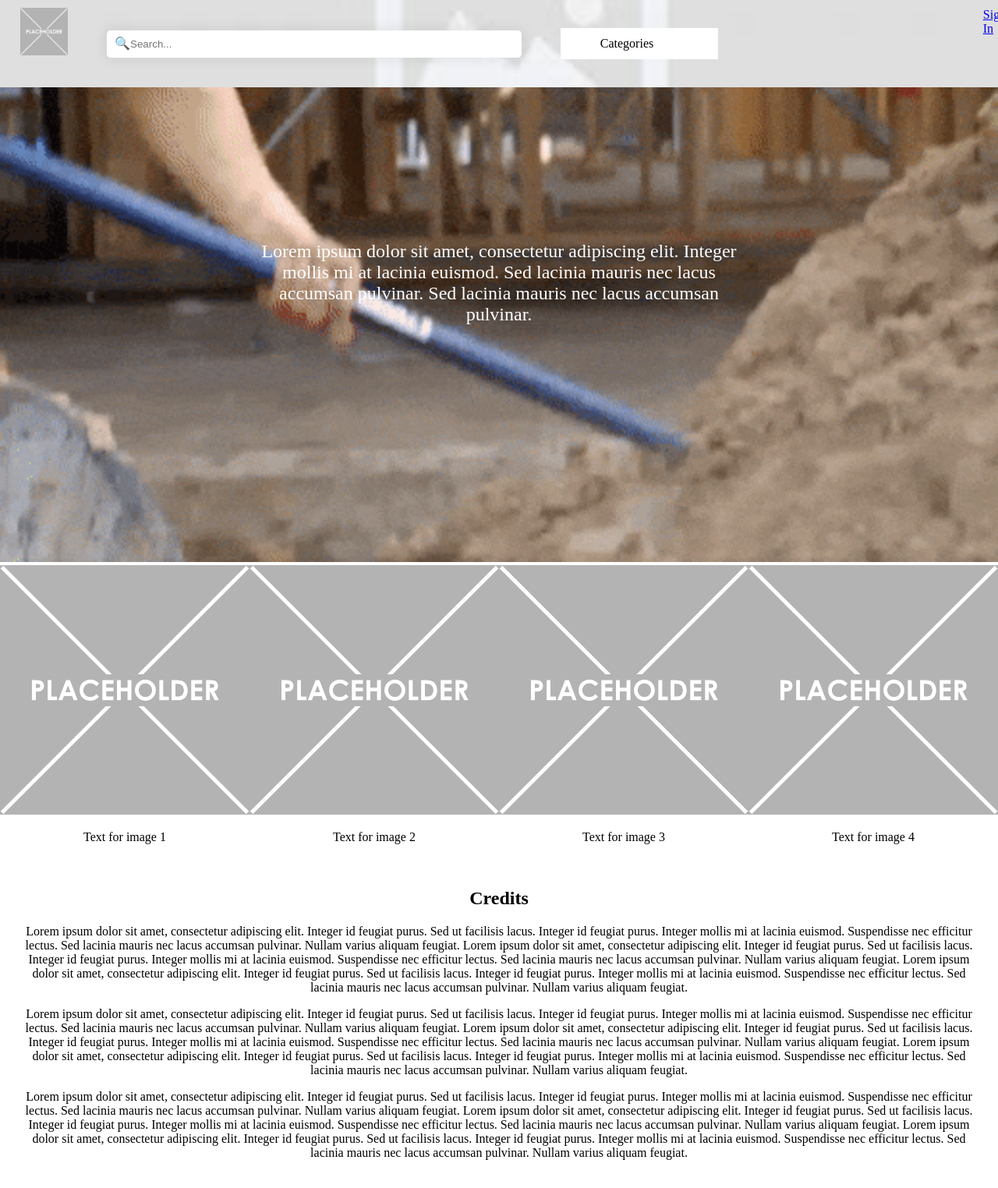
After one commit to JC3009/CITS3403-Project, a Python web app: template Website/app/templates/page_main.html in a window 1280 px wide. The commit adds this page. Shown: the whole page at 78% size. Run offline with Jinja, Linux system fonts and the light colour scheme; the template is opened without the code that fills it, so the values that code supplies are empty.

Commit message:
added some more design and functionality

```diff
--- a/Website/app/routes.py
+++ b/Website/app/routes.py
@@ -3,4 +3,8 @@ from app import flaskApp
 
 @flaskApp.route('/')
 def home():
-    return render_template('index.html')
+    return render_template('page_main.html')
+
+@flaskApp.route('/login')
+def login():
+    return render_template('login.html')
--- a/Website/app/static/styles.css
+++ b/Website/app/static/styles.css
@@ -5,16 +5,22 @@ body {
 }
 
 header {
+    position: fixed;
+    top: 0;
+    width: 100%;
+    z-index: 1000;
     display: flex;
     justify-content: flex-start;
     align-items: center;
     padding: 20px 2%;
-    background-image: url('images/placeholderbanner.png'); /* Add this line */
-    background-size: cover; /* Add this line */
-    background-position: center; /* Add this line */
+    background-image: url('images/placeholderbanner.png');
+    background-size: cover;
+    background-position: center;
+
 }
 
 .logo-container {
+    margin-top: -10px;
     width: 5%;
     align-self: flex-start;
 }
@@ -65,6 +71,31 @@ nav ul li a {
 }
 
 .signin {
+    margin-top: -10px;
     margin-left: 90px;
     align-self: flex-start;
 }
+
+.image-section {
+    display: flex;
+    justify-content: space-between;
+}
+
+.image-container {
+    text-align: center;
+    flex: 1;
+}
+
+.image-container img {
+    width: 100%;
+    height: auto;
+}
+
+.credits-section {
+    padding: 20px;
+    text-align: center;
+}
+
+header.scrolled {
+    height: 10px; /* Adjust this value as needed */
+}
--- /dev/null
+++ b/Website/app/templates/page_main.html
@@ -0,0 +1,160 @@
+<!DOCTYPE html>
+<html>
+<head>
+    <link rel="stylesheet" type="text/css" href="{{ url_for('static', filename='styles.css') }}">
+    <style>
+        .dropdown {
+            position: relative;
+            display: inline-block;
+        }
+        .dropdown-content {
+            display: none;
+            position: absolute;
+            min-width: 160px;
+            z-index: 1;
+            box-shadow: 0px 8px 16px 0px rgba(0,0,0,0.2);
+            background-color: #f9f9f9;
+            border: 1px solid black;
+        }
+        .dropdown-content a {
+            color: black;
+            padding: 12px 16px;
+            text-decoration: none;
+            display: block;
+        }
+        .dropdown-content a:hover {
+            background-color: #f1f1f1;
+        }
+        .dropdown:hover .dropdown-content {
+            display: block;
+        }
+        .search-container {
+            position: relative;
+        }
+        .search-container input[type="text"] {
+            padding-left: 30px;
+        }
+        .search-container::before {
+            content: "\1F50D";
+            position: absolute;
+            left: 10px;
+            top: 7px;
+            font-size: 16px;
+        }
+        .gif-container {
+            position: relative;
+            width: 100%;
+        }
+        .gif-container img {
+            width: 100%;
+            height: auto;
+        }
+        .overlay-text {
+            position: absolute;
+            top: 50%;
+            left: 50%;
+            transform: translate(-50%, -50%);
+            color: white;
+            font-size: 24px;
+            text-align: center;
+        }
+    </style>
+</head>
+<body>
+    <header>
+        <div class="logo-container">
+            <img src="{{ url_for('static', filename='images/placeholder.png') }}" alt="Logo">
+        </div>
+        <div class="search-container">
+            <input type="text" placeholder="Search...">
+        </div>
+        <nav>
+            <ul>
+                <li class="dropdown">
+                    <a href="#">Categories</a>
+                    <div class="dropdown-content">
+                        <a href="#"></a>
+                        <a href="#">Tab 2</a>
+                        <!-- Add more tabs as needed -->
+                        <a href="#">Tab 10</a>
+                    </div>
+                </li>
+            </ul>
+        </nav>
+        <div class="signin">
+            <a href="{{ url_for('login') }}">Sign In</a>
+        </div>
+    </header>
+    <div class="gif-container">
+        <img src="{{ url_for('static', filename='images/Tradie_Digging.gif') }}" alt="GIF">
+        <div class="overlay-text">Lorem ipsum dolor sit amet, consectetur adipiscing elit. Integer mollis mi at lacinia euismod. Sed lacinia mauris nec lacus accumsan pulvinar. Sed lacinia mauris nec lacus accumsan pulvinar.</div>
+    </div>
+    <section class="image-section">
+        <div class="image-container">
+            <img src="{{ url_for('static', filename='images/placeholder.png') }}" alt="Image 1">
+            <p>Text for image 1</p>
+        </div>
+        <div class="image-container">
+            <img src="{{ url_for('static', filename='images/placeholder.png') }}" alt="Image 2">
+            <p>Text for image 2</p>
+        </div>
+        <div class="image-container">
+            <img src="{{ url_for('static', filename='images/placeholder.png') }}" alt="Image 3">
+            <p>Text for image 3</p>
+        </div>
+        <div class="image-container">
+            <img src="{{ url_for('static', filename='images/placeholder.png') }}" alt="Image 4">
+            <p>Text for image 4</p>
+        </div>
+    </section>
+    <section class="credits-section">
+        <h2>Credits</h2>
+        <p>Lorem ipsum dolor sit amet, consectetur adipiscing elit. Integer id feugiat purus. Sed ut facilisis lacus.
+
+            Integer id feugiat purus. Integer mollis mi at lacinia euismod. Suspendisse nec efficitur lectus. Sed lacinia mauris nec lacus accumsan pulvinar. Nullam varius aliquam feugiat.
+            Lorem ipsum dolor sit amet, consectetur adipiscing elit. Integer id feugiat purus. Sed ut facilisis lacus.
+
+            Integer id feugiat purus. Integer mollis mi at lacinia euismod. Suspendisse nec efficitur lectus. Sed lacinia mauris nec lacus accumsan pulvinar. Nullam varius aliquam feugiat.
+
+            Lorem ipsum dolor sit amet, consectetur adipiscing elit. Integer id feugiat purus. Sed ut facilisis lacus.
+
+            Integer     id feugiat purus. Integer mollis mi at lacinia euismod. Suspendisse nec efficitur lectus. Sed lacinia mauris nec lacus accumsan pulvinar. Nullam varius aliquam feugiat.
+        </p>
+        <p>Lorem ipsum dolor sit amet, consectetur adipiscing elit. Integer id feugiat purus. Sed ut facilisis lacus.
+
+            Integer id feugiat purus. Integer mollis mi at lacinia euismod. Suspendisse nec efficitur lectus. Sed lacinia mauris nec lacus accumsan pulvinar. Nullam varius aliquam feugiat.
+            Lorem ipsum dolor sit amet, consectetur adipiscing elit. Integer id feugiat purus. Sed ut facilisis lacus.
+
+            Integer id feugiat purus. Integer mollis mi at lacinia euismod. Suspendisse nec efficitur lectus. Sed lacinia mauris nec lacus accumsan pulvinar. Nullam varius aliquam feugiat.
+
+            Lorem ipsum dolor sit amet, consectetur adipiscing elit. Integer id feugiat purus. Sed ut facilisis lacus.
+
+            Integer     id feugiat purus. Integer mollis mi at lacinia euismod. Suspendisse nec efficitur lectus. Sed lacinia mauris nec lacus accumsan pulvinar. Nullam varius aliquam feugiat.
+        </p>
+        <p>Lorem ipsum dolor sit amet, consectetur adipiscing elit. Integer id feugiat purus. Sed ut facilisis lacus.
+
+            Integer id feugiat purus. Integer mollis mi at lacinia euismod. Suspendisse nec efficitur lectus. Sed lacinia mauris nec lacus accumsan pulvinar. Nullam varius aliquam feugiat.
+            Lorem ipsum dolor sit amet, consectetur adipiscing elit. Integer id feugiat purus. Sed ut facilisis lacus.
+
+            Integer id feugiat purus. Integer mollis mi at lacinia euismod. Suspendisse nec efficitur lectus. Sed lacinia mauris nec lacus accumsan pulvinar. Nullam varius aliquam feugiat.
+
+            Lorem ipsum dolor sit amet, consectetur adipiscing elit. Integer id feugiat purus. Sed ut facilisis lacus.
+
+            Integer     id feugiat purus. Integer mollis mi at lacinia euismod. Suspendisse nec efficitur lectus. Sed lacinia mauris nec lacus accumsan pulvinar. Nullam varius aliquam feugiat.
+        </p>
+
+        </section>
+    {% block content %}{% endblock %}
+    <script>
+        window.onscroll = function() {scrollFunction()};
+
+        function scrollFunction() {
+          if (document.body.scrollTop > 50 || document.documentElement.scrollTop > 50) {
+            document.querySelector("header").classList.add("scrolled");
+          } else {
+            document.querySelector("header").classList.remove("scrolled");
+          }
+        }
+        </script>
+</body>
+</html>
```
Also changed, not shown: Website/app/templates/base.html (deleted, +0 -26 lines), Website/app/templates/index.html (deleted, +0 -10 lines), Website/app/templates/login.html (added, +33 -0 lines), Website/app/static/images/Tradie_Digging.gif (added).
